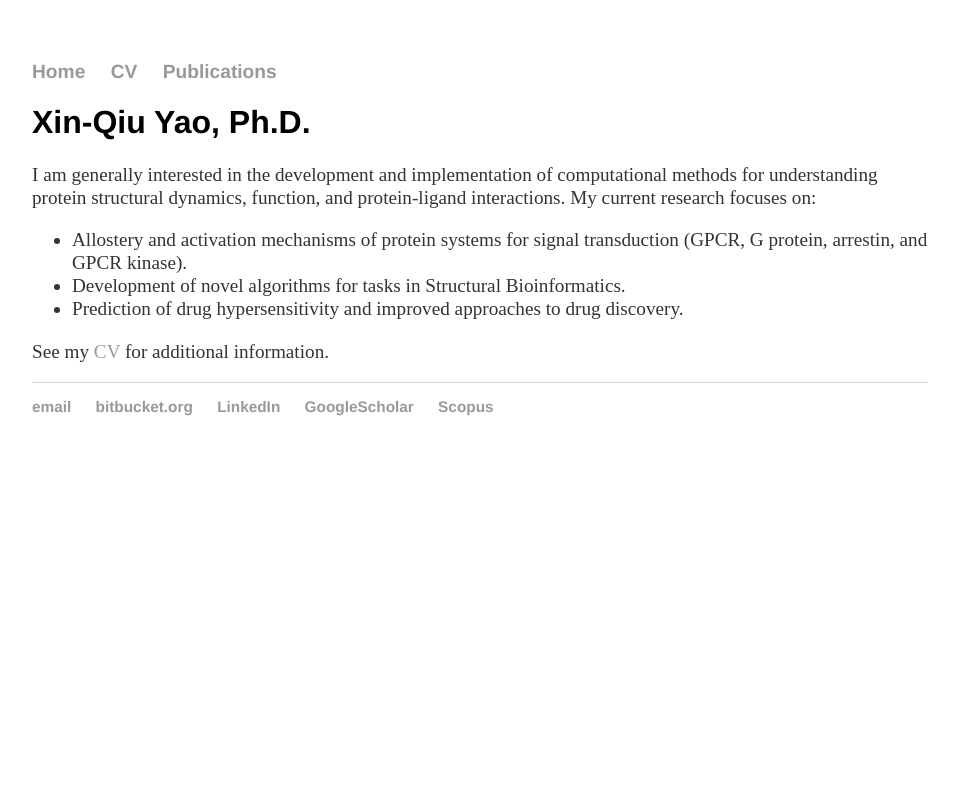
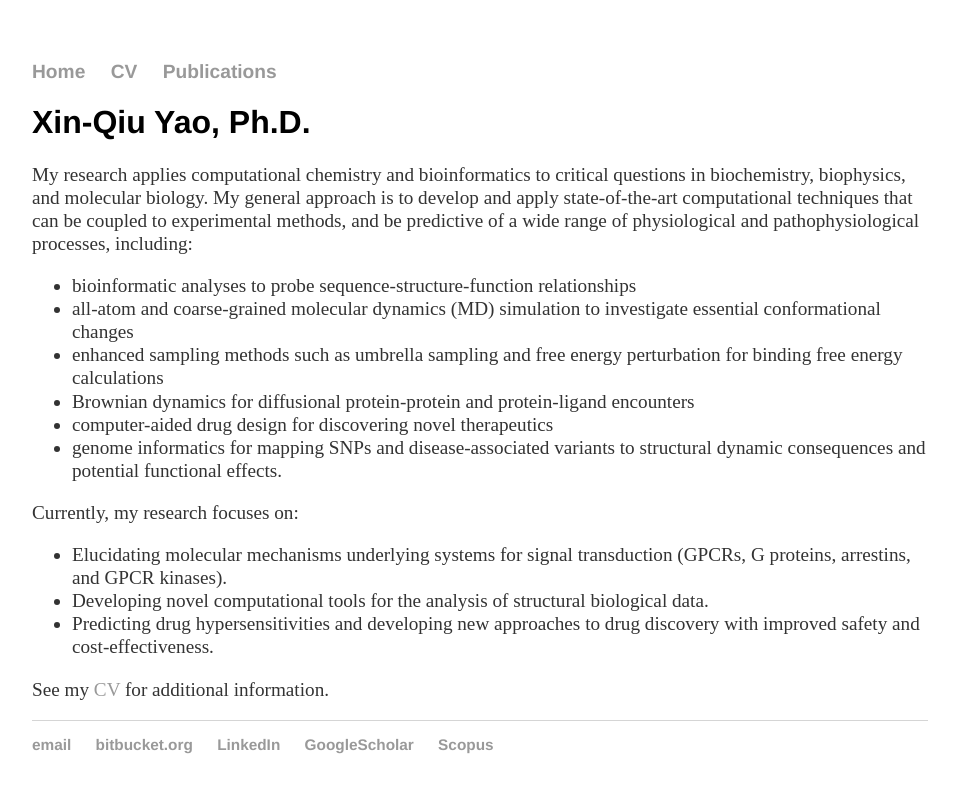
Before and after one commit to xinqyao/xinqyao.github.io, a Jekyll site: the page built from index.md, in a window 1280 px wide. Shown: the top 793 px of the page, without its empty margins (160-1119 px from the left). Built offline with Jekyll 4.4.1, drawn with Linux system fonts in a browser that asks for light colours.

Commit message:
Update index.md

```diff
--- a/index.md
+++ b/index.md
@@ -5,10 +5,19 @@ title: Xin-Qiu Yao
 
 # Xin-Qiu Yao, Ph.D.
 
-I am generally interested in the development and implementation of computational methods for understanding protein structural dynamics, function, and protein-ligand interactions. My current research focuses on:
+My research applies computational chemistry and bioinformatics to critical questions in biochemistry, biophysics, and molecular biology. My general approach is to develop and apply state-of-the-art computational techniques that can be coupled to experimental methods, and be predictive of a wide range of physiological and pathophysiological processes, including:
 
-* Allostery and activation mechanisms of protein systems for signal transduction (GPCR, G protein, arrestin, and GPCR kinase).
-* Development of novel algorithms for tasks in Structural Bioinformatics.
-* Prediction of drug hypersensitivity and improved approaches to drug discovery.
+*	bioinformatic analyses to probe sequence-structure-function relationships
+*	all-atom and coarse-grained molecular dynamics (MD) simulation to investigate essential conformational changes
+*	enhanced sampling methods such as umbrella sampling and free energy perturbation for binding free energy calculations
+*	Brownian dynamics for diffusional protein-protein and protein-ligand encounters
+*	computer-aided drug design for discovering novel therapeutics
+*	genome informatics for mapping SNPs and disease-associated variants to structural dynamic consequences and potential functional effects.
+
+Currently, my research focuses on:
+
+* Elucidating molecular mechanisms underlying systems for signal transduction (GPCRs, G proteins, arrestins, and GPCR kinases).
+* Developing novel computational tools for the analysis of structural biological data.
+* Predicting drug hypersensitivities and developing new approaches to drug discovery with improved safety and cost-effectiveness.
 
 See my [CV](/cv) for additional information.
```
